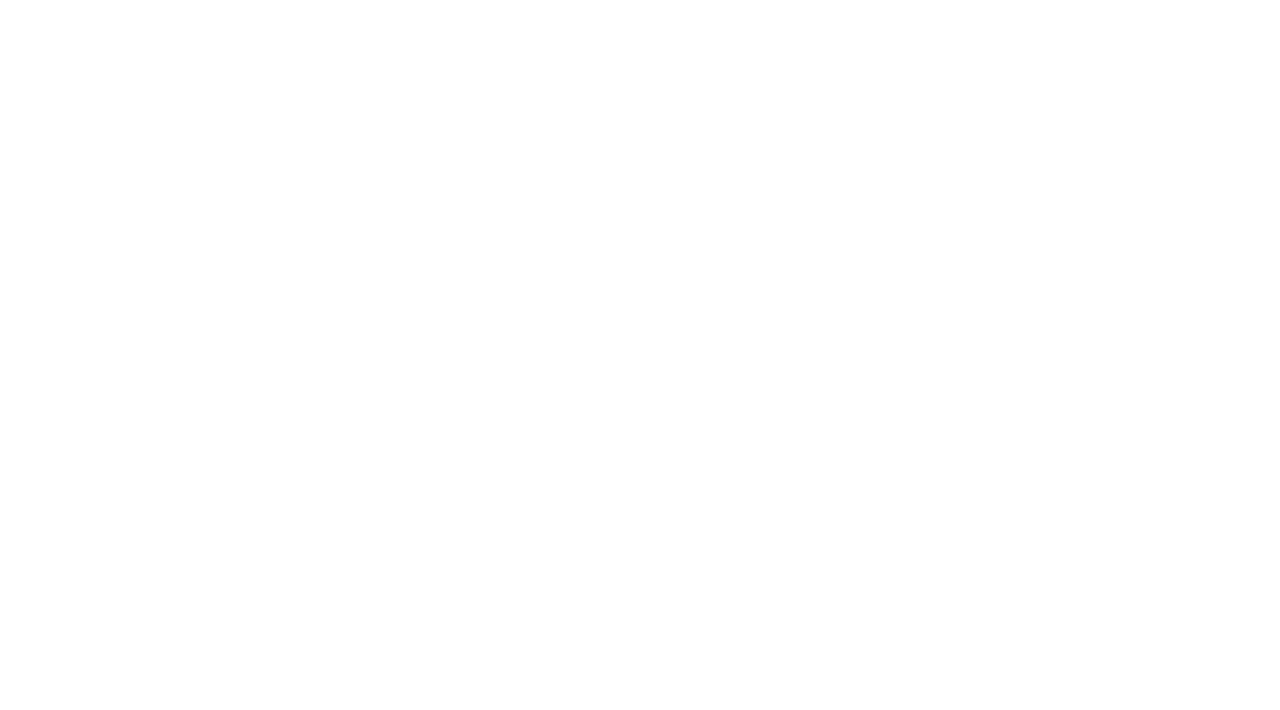
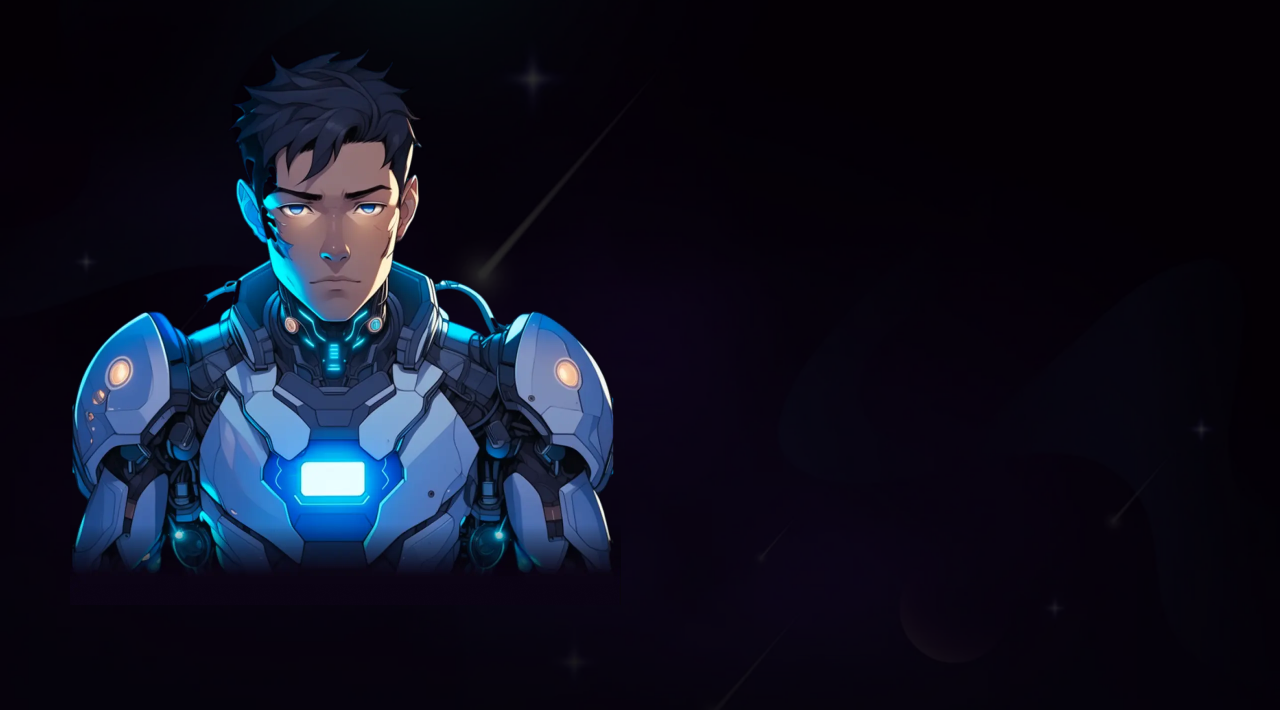
Before and after one commit to mayankpcp7/sprt, a plain HTML site: page index2.html in a window 1280 px wide. Drawn offline with nearby package versions, Linux system fonts and the light colour scheme.

Commit message:
font-family

```diff
--- a/index2.html
+++ b/index2.html
@@ -9,8 +9,23 @@
 
 <body>
 
-    <section class="">
+    <section class="bg-black">
+        <div class="bg-[url('/assets/images/webp/bg_img.webp')] bg-no-repeat bg-center bg-cover min-h-screen">
+            <div class="py-10">
 
+                <div class="max-w-[1140px] mx-auto">
+                    <div class="flex items-center justify-center flex-wrap">
+                        <div class="lg:w-1/2">
+                            <img class="w-100 max-w-[564px]" src="./assets/images/webp/redifined_sec_img.webp" alt="">
+                        </div>
+                        <div class="lg:w-1/2">
+
+                        </div>
+                    </div>
+                </div>
+
+            </div>
+        </div>
     </section>
 
 </body>
```
Also changed, not shown: assets/images/webp/bg_img.webp (added), assets/images/webp/redifined_sec_img.webp (added).
